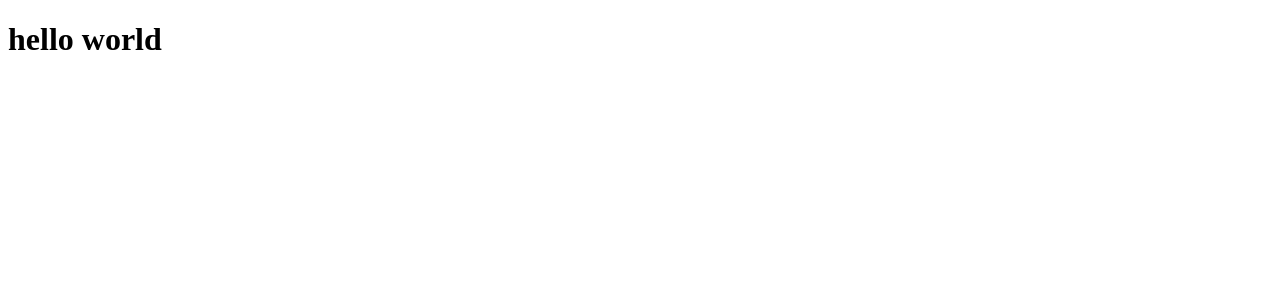
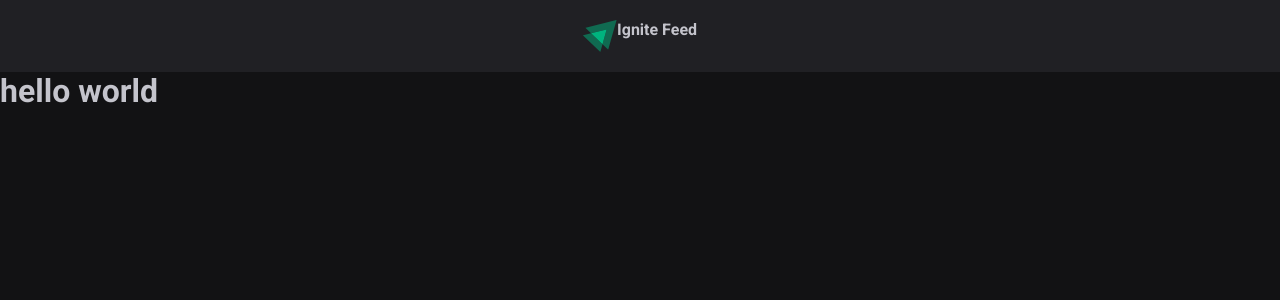
Before and after one commit to joaoMarinho94/fundamentos-react, a React (Vite) app: page / in a window 1280 px wide. Shown: the top 300 px of the page. Built offline with nearby package versions, Linux system fonts and the light colour scheme.

Commit message:
feat: create header components

```diff
--- a/index.html
+++ b/index.html
@@ -1,13 +1,23 @@
 <!DOCTYPE html>
 <html lang="en">
+
 <head>
   <meta charset="UTF-8" />
+
+  <link rel="preconnect" href="https://fonts.googleapis.com" />
+  <link rel="preconnect" href="https://fonts.gstatic.com" crossorigin />
+
   <link rel="icon" type="image/svg+xml" href="/vite.svg" />
   <meta name="viewport" content="width=device-width, initial-scale=1.0" />
+
+  <link href="https://fonts.googleapis.com/css2?family=Roboto:wght@400;700&display=swap" rel="stylesheet" />
+
   <title>Vite + React + TS</title>
 </head>
+
 <body>
   <div id="root"></div>
   <script type="module" src="/src/main.tsx"></script>
 </body>
+
 </html>
--- a/src/App.tsx
+++ b/src/App.tsx
@@ -1,5 +1,10 @@
-function App() {
-  return <h1>hello world</h1>;
+import { Header } from "./components/Headers";
+
+export function App() {
+  return (
+    <>
+      <Header />
+      <h1>hello world</h1>
+    </>
+  );
 }
-
-export default App;
--- /dev/null
+++ b/src/components/Headers/index.tsx
@@ -0,0 +1,11 @@
+import styles from "./styles.module.css";
+import igniteLogo from '../../assets/img/ignite-logo.svg'
+
+export function Header() {
+  return (
+    <header className={styles.header}>
+      <img src={igniteLogo} alt="logo" />
+      <strong>Ignite Feed</strong>
+    </header>
+  );
+}
--- /dev/null
+++ b/src/components/Headers/styles.module.css
@@ -0,0 +1,10 @@
+.header {
+  background: var(--gray-800);
+  display: flex;
+  justify-content: center;
+  padding: 1.25rem 0;
+}
+
+.header img{
+  height: 2rem;
+}
--- /dev/null
+++ b/src/global.css
@@ -0,0 +1,30 @@
+:root {
+  --white: #fff;
+  --gray-100: #e1e1e6;
+  --gray-300: #c4c4cc;
+  --gray-400: #8d8d99;
+  --gray-600: #323238;
+  --gray-700: #29292e;
+  --gray-800: #202024;
+  --gray-900: #121214;
+
+  --green-500: #00875f;
+}
+
+*{
+  margin: 0;
+  padding: 0;
+  box-sizing: border-box;
+}
+
+body{
+  background: var(--gray-900);
+  color: var(--gray-300);
+  -webkit-font-smoothing: antialiased;
+}
+
+body, input, textarea, button {
+  font-family: 'Roboto', sans-serif;
+  font-weight: 400;
+  font-size: 1rem;
+}
```
Also changed, not shown: src/main.tsx (+6 -5 lines), src/assets/img/ignite-logo.svg (added). Lines whose indentation alone changed are shown as unchanged.
